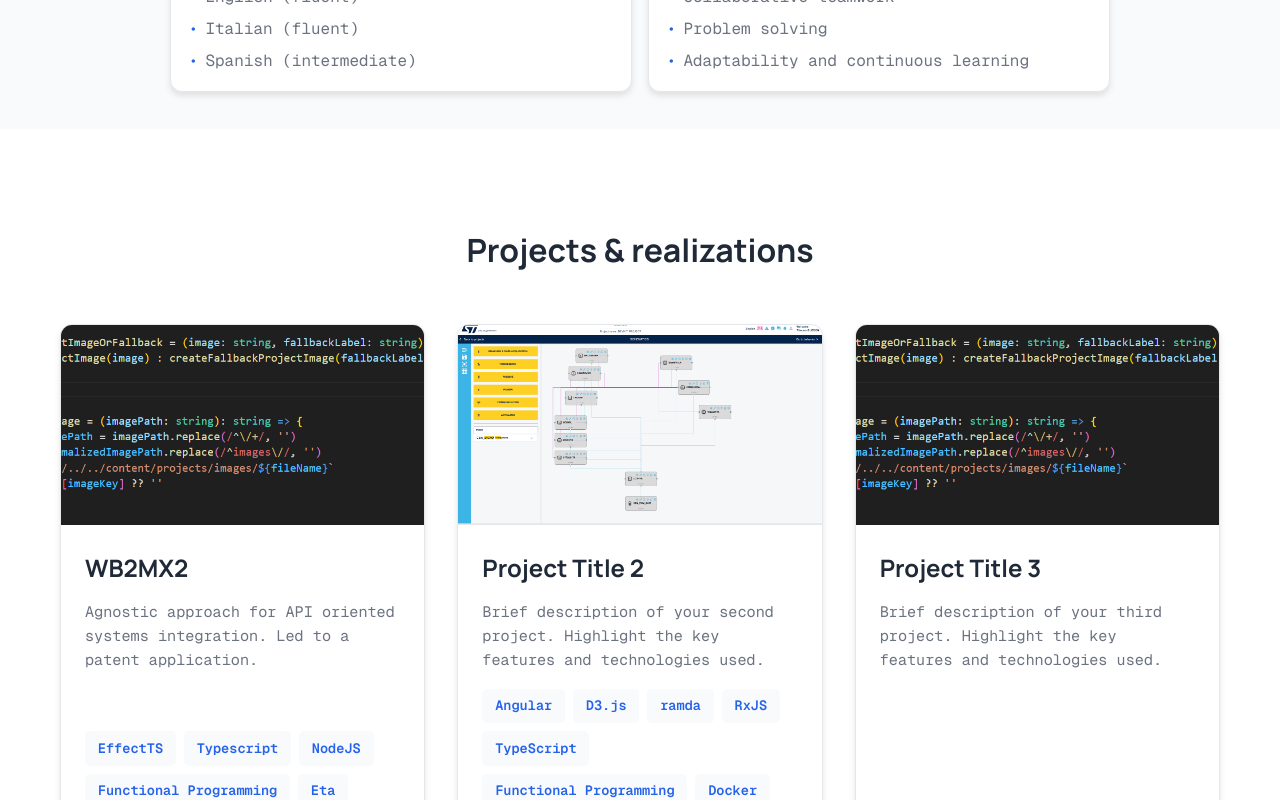
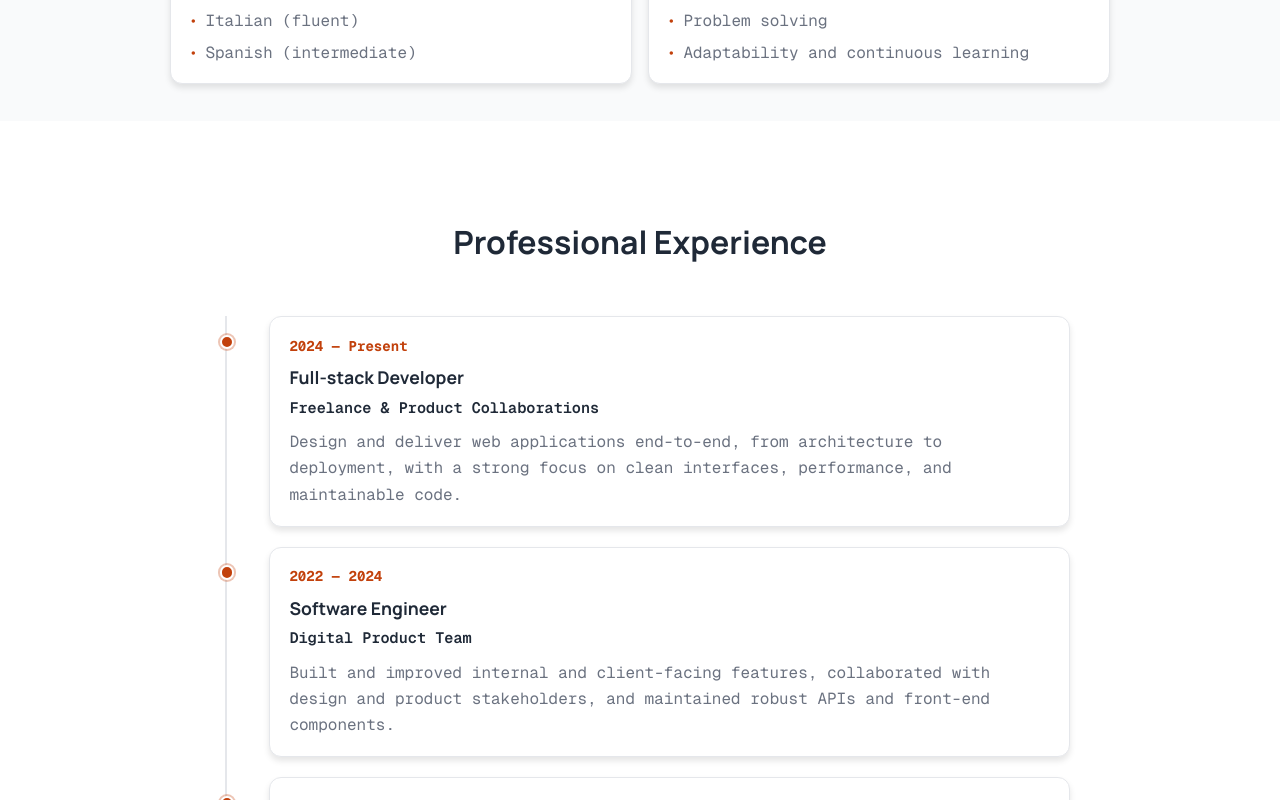
Before and after one commit to bobellobo/resume, a Vue app: page / in a window 1280 px wide. Shown: the part 1560-2360 px from the top of the page. Built offline with nearby package versions, Linux system fonts and the light colour scheme.

Commit message:
add experience section

```diff
--- a/content/i18n/en.json
+++ b/content/i18n/en.json
@@ -6,6 +6,7 @@
   "nav": {
     "home": "Home",
     "about": "About",
+    "experience": "Experience",
     "projects": "Projects",
     "contact": "Contact"
   },
@@ -53,9 +54,32 @@
     "title": "Projects & realizations",
     "imageUnavailable": "Project preview unavailable"
   },
+  "experience": {
+    "title": "Professional Experience",
+    "items": {
+      "item1": {
+        "period": "2024 — Present",
+        "role": "Full-stack Developer",
+        "company": "Freelance & Product Collaborations",
+        "description": "Design and deliver web applications end-to-end, from architecture to deployment, with a strong focus on clean interfaces, performance, and maintainable code."
+      },
+      "item2": {
+        "period": "2022 — 2024",
+        "role": "Software Engineer",
+        "company": "Digital Product Team",
+        "description": "Built and improved internal and client-facing features, collaborated with design and product stakeholders, and maintained robust APIs and front-end components."
+      },
+      "item3": {
+        "period": "2020 — 2022",
+        "role": "Web Developer & UX-oriented Engineer",
+        "company": "Innovation Projects",
+        "description": "Contributed to user-centered digital projects combining cognitive science methods with modern web development to deliver practical, user-friendly solutions."
+      }
+    }
+  },
   "contact": {
     "title": "Let's get in touch",
-    "description": "Feel free to reach out for collaborations or just a friendly hello"
+    "description": "Feel free to reach out for collaborations or just to say hi!"
   },
   "footer": {
     "copyright": "© 2026 Titouan Guedon. All rights reserved.",
--- a/content/i18n/fr.json
+++ b/content/i18n/fr.json
@@ -6,6 +6,7 @@
   "nav": {
     "home": "Accueil",
     "about": "À propos",
+    "experience": "Expériences",
     "projects": "Projets",
     "contact": "Contact"
   },
@@ -53,9 +54,32 @@
     "title": "Projets et réalisations",
     "imageUnavailable": "Aperçu du projet indisponible"
   },
+  "experience": {
+    "title": "Expériences professionnelles",
+    "items": {
+      "item1": {
+        "period": "2024 — Aujourd'hui",
+        "role": "Développeur Full-stack",
+        "company": "Freelance & collaborations produit",
+        "description": "Conception et livraison d'applications web de bout en bout, de l'architecture au déploiement, avec un fort accent sur des interfaces propres, la performance et un code maintenable."
+      },
+      "item2": {
+        "period": "2022 — 2024",
+        "role": "Ingénieur logiciel",
+        "company": "Équipe produit digital",
+        "description": "Développement et amélioration de fonctionnalités internes et orientées clients, en collaboration avec les équipes design et produit, tout en maintenant des APIs robustes et des composants front-end fiables."
+      },
+      "item3": {
+        "period": "2020 — 2022",
+        "role": "Développeur web & ingénieur orienté UX",
+        "company": "Projets d'innovation",
+        "description": "Contribution à des projets numériques centrés utilisateur, combinant les méthodes des sciences cognitives avec le développement web moderne pour proposer des solutions concrètes et intuitives."
+      }
+    }
+  },
   "contact": {
     "title": "Me contacter",
-    "description": "N'hésitez pas à me contacter pour des collaborations ou juste un simple bonjour"
+    "description": "N'hésitez pas à me contacter pour des projets de collaboration, je suis toujours ouvert à de nouveaux projets ou simplement pour discuter !"
   },
   "footer": {
     "copyright": "© 2026 Titouan Guedon. Tous droits réservés.",
--- a/src/App.vue
+++ b/src/App.vue
@@ -4,6 +4,7 @@
     <Header />
     <Hero />
     <About />
+    <Experience />
     <Projects @selectProject="handleSelectProject" />
     <Contact />
     <ProjectModal ref="projectModalRef" />
@@ -17,6 +18,7 @@ import type { Project } from './components/Projects/Projects'
 import Header from './components/Header/Header.vue'
 import Hero from './components/Hero/Hero.vue'
 import About from './components/About/About.vue'
+import Experience from './components/Experience/Experience.vue'
 import Projects from './components/Projects/Projects.vue'
 import Contact from './components/Contact/Contact.vue'
 import Footer from './components/Footer/Footer.vue'
--- a/src/components/About/About.css
+++ b/src/components/About/About.css
@@ -1,5 +1,5 @@
 .about {
-  background-color: var(--bg-light);
+  background-color: var(--surface-section-muted);
   min-height: 100vh;
   min-height: 100svh;
   display: flex;
--- a/src/components/Contact/Contact.css
+++ b/src/components/Contact/Contact.css
@@ -1,5 +1,5 @@
 .contact {
-  background-color: var(--bg-light);
+  background-color: var(--surface-section-muted);
   text-align: center;
 }
 
--- /dev/null
+++ b/src/components/Experience/Experience.css
@@ -0,0 +1,128 @@
+.experience {
+  background-color: var(--surface-section);
+}
+
+.container {
+  max-width: 980px;
+}
+
+.timeline {
+  --timeline-item-offset: 2rem;
+  --timeline-dot-center-from-item: -1rem;
+  --timeline-dot-size: 0.9rem;
+  --timeline-line-width: 2px;
+  position: relative;
+  max-width: 860px;
+  margin: 0 auto;
+  padding-left: 0.5rem;
+}
+
+.timeline::before {
+  content: '';
+  position: absolute;
+  top: 0;
+  bottom: 0;
+  left: calc(var(--timeline-item-offset) + var(--timeline-dot-center-from-item) - (var(--timeline-line-width) / 2));
+  width: var(--timeline-line-width);
+  background-color: var(--border-color);
+}
+
+.timeline-item {
+  position: relative;
+  margin-left: var(--timeline-item-offset);
+  padding: 0 0 1.25rem;
+}
+
+.timeline-item:last-child {
+  padding-bottom: 0;
+}
+
+.timeline-dot {
+  position: absolute;
+  top: 1.15rem;
+  left: calc(var(--timeline-dot-center-from-item) - (var(--timeline-dot-size) ));
+  width: var(--timeline-dot-size);
+  height: var(--timeline-dot-size);
+  box-sizing: border-box;
+  border-radius: 999px;
+  background-color: var(--primary-color);
+  border: 2px solid var(--surface-section);
+  box-shadow: 0 0 0 2px color-mix(in srgb, var(--primary-color) 30%, transparent);
+}
+
+.timeline-card {
+  margin-left: 1.2rem;
+  padding: 1.1rem 1.2rem;
+}
+
+.timeline-period {
+  color: var(--primary-color);
+  font-size: 0.88rem;
+  font-weight: 700;
+  margin-bottom: 0.35rem;
+}
+
+.timeline-role {
+  margin-bottom: 0.3rem;
+  font-size: 1.1rem;
+  color: var(--text-dark);
+}
+
+.timeline-company {
+  margin-bottom: 0.55rem;
+  color: var(--text-dark);
+  font-weight: 600;
+  font-size: 0.95rem;
+}
+
+.timeline-description {
+  margin-bottom: 0;
+  color: var(--text-light);
+  line-height: 1.65;
+}
+
+@media (max-width: 768px) {
+  .timeline {
+    --timeline-item-offset: 1.55rem;
+    --timeline-dot-center-from-item: -0.75rem;
+  }
+
+  .timeline-card {
+    margin-left: 1rem;
+  }
+
+  .timeline-role {
+    font-size: 1rem;
+  }
+}
+
+@media (max-width: 480px) {
+  .timeline {
+    --timeline-item-offset: 1.35rem;
+    --timeline-dot-center-from-item: -0.55rem;
+    --timeline-dot-size: 0.8rem;
+    padding-left: 0.2rem;
+  }
+
+  .timeline-item {
+    padding-bottom: 1rem;
+  }
+
+  .timeline-card {
+    margin-left: 0.8rem;
+    padding: 0.95rem;
+  }
+
+  .timeline-period {
+    font-size: 0.8rem;
+  }
+
+  .timeline-role {
+    font-size: 0.95rem;
+  }
+
+  .timeline-company,
+  .timeline-description {
+    font-size: 0.88rem;
+  }
+}
--- /dev/null
+++ b/src/components/Experience/Experience.vue
@@ -0,0 +1,38 @@
+<template>
+  <section id="experience" class="experience section-block">
+    <div class="container">
+      <h2 class="section-title">{{ $t('experience.title') }}</h2>
+
+      <div class="timeline" role="list">
+        <article
+          v-for="item in experienceItems"
+          :key="item"
+          class="timeline-item"
+          role="listitem"
+        >
+          <span class="timeline-dot" aria-hidden="true"></span>
+          <div class="timeline-card surface-card">
+            <p class="timeline-period">{{ $t(`${item}.period`) }}</p>
+            <h3 class="timeline-role">{{ $t(`${item}.role`) }}</h3>
+            <p class="timeline-company">{{ $t(`${item}.company`) }}</p>
+            <p class="timeline-description">{{ $t(`${item}.description`) }}</p>
+          </div>
+        </article>
+      </div>
+    </div>
+  </section>
+</template>
+
+<script setup lang="ts">
+import { useI18n } from 'vue-i18n'
+
+useI18n()
+
+const experienceItems = [
+  'experience.items.item1',
+  'experience.items.item2',
+  'experience.items.item3'
+]
+</script>
+
+<style scoped src="./Experience.css"></style>
--- a/src/components/Header/Header.vue
+++ b/src/components/Header/Header.vue
@@ -5,6 +5,7 @@
       <ul class="nav-links">
         <li><a href="#home">{{ $t('nav.home') }}</a></li>
         <li><a href="#about">{{ $t('nav.about') }}</a></li>
+        <li><a href="#experience">{{ $t('nav.experience') }}</a></li>
         <li><a href="#projects">{{ $t('nav.projects') }}</a></li>
         <li><a href="#contact">{{ $t('nav.contact') }}</a></li>
       </ul>
--- a/src/components/Projects/Projects.css
+++ b/src/components/Projects/Projects.css
@@ -1,5 +1,5 @@
 .projects {
-  background-color: var(--bg-white);
+  background-color: var(--surface-section);
 }
 
 .container {
--- a/src/style.css
+++ b/src/style.css
@@ -3,12 +3,17 @@
 
 /* ========== CSS Variables ========== */
 :root {
-    --primary-color: #2563eb;
-    --secondary-color: #1e40af;
+    --primary-color: #c2410c;
+    --secondary-color: #9a3412;
     --text-dark: #1f2937;
     --text-light: #6b7280;
     --bg-light: #f9fafb;
     --bg-white: #ffffff;
+    --surface-page: #f3f4f6;
+    --surface-section: #ffffff;
+    --surface-section-muted: #f9fafb;
+    --surface-header: #eef2f7;
+    --surface-navbar: #ffffff;
     --border-color: #e5e7eb;
     --shadow: 0 4px 6px rgba(0, 0, 0, 0.1);
     --shadow-lg: 0 10px 15px rgba(0, 0, 0, 0.1);
@@ -19,16 +24,21 @@
     --project-placeholder-start: #e5e7eb;
     --project-placeholder-end: #d1d5db;
     --overlay-color: rgba(0, 0, 0, 0.5);
-    --focus-ring: rgba(37, 99, 235, 0.3);
+    --focus-ring: rgba(194, 65, 12, 0.32);
 }
 
 [data-theme='dark'] {
-    --primary-color: #3b82f6;
-    --secondary-color: #2563eb;
+    --primary-color: #ea580c;
+    --secondary-color: #c2410c;
     --text-dark: #f3f4f6;
     --text-light: #9ca3af;
     --bg-light: #111827;
     --bg-white: #1f2937;
+    --surface-page: #0b1220;
+    --surface-section: #111827;
+    --surface-section-muted: #0f172a;
+    --surface-header: #0a101d;
+    --surface-navbar: #1f2937;
     --border-color: #374151;
     --shadow: 0 4px 6px rgba(0, 0, 0, 0.45);
     --shadow-lg: 0 10px 15px rgba(0, 0, 0, 0.5);
@@ -39,7 +49,7 @@
     --project-placeholder-start: #374151;
     --project-placeholder-end: #4b5563;
     --overlay-color: rgba(0, 0, 0, 0.65);
-    --focus-ring: rgba(59, 130, 246, 0.38);
+    --focus-ring: rgba(234, 88, 12, 0.38);
 }
 
 /* ========== General Styles ========== */
@@ -56,7 +66,7 @@ html {
 body {
     font-family: 'Geist Mono', monospace;
     color: var(--text-dark);
-    background-color: var(--bg-white);
+    background-color: var(--surface-page);
     line-height: 1.6;
     transition: background-color 0.25s ease, color 0.25s ease;
 }
```
Also changed, not shown: src/components/Header/Header.css (+5 -5 lines).
